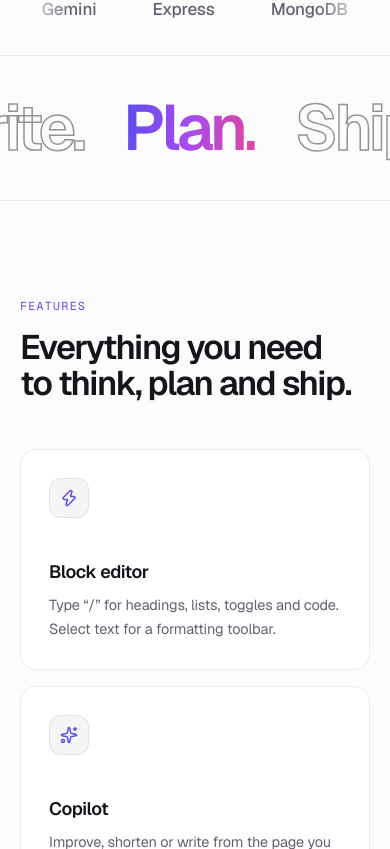
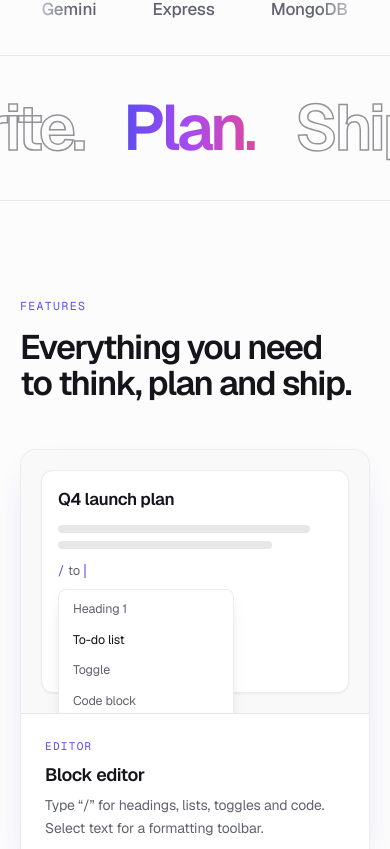
Before and after one commit to karthik1122-code/cognispace, a React (Vite) app: page / in a window 390 px wide. Shown: the part 1151-2000 px from the top of the page. Built offline with nearby package versions, Linux system fonts and the light colour scheme; no server answers.

Commit message:
Landing: light theme by default, richer feature bento, connected steps, framed CTA

```diff
--- a/index.html
+++ b/index.html
@@ -1,5 +1,5 @@
 <!doctype html>
-<html lang="en" data-theme="dark">
+<html lang="en" data-theme="light">
   <head>
     <meta charset="UTF-8" />
     <link rel="icon" type="image/svg+xml" href="/favicon.svg" />
@@ -8,8 +8,8 @@
     <meta name="description" content="CogniSpace is a fast, Notion-style workspace with an AI copilot, version history and a sprint board. Free to try." />
     <meta property="og:title" content="CogniSpace — The AI workspace for notes and sprints" />
     <meta property="og:description" content="Write, plan and ship in one calm workspace with an AI copilot that edits alongside you." />
-    <meta name="theme-color" content="#08090a" />
-    <script>try{var t=localStorage.getItem("cs-theme");if(t==="light"||t==="dark")document.documentElement.setAttribute("data-theme",t);else if(window.matchMedia("(prefers-color-scheme: light)").matches)document.documentElement.setAttribute("data-theme","light")}catch(e){}</script>
+    <meta name="theme-color" content="#fcfcfd" />
+    <script>try{var t=localStorage.getItem("cs-theme");if(t==="light"||t==="dark")document.documentElement.setAttribute("data-theme",t);}catch(e){}</script>
     <!-- Fonts -->
     <link rel="preconnect" href="https://fonts.googleapis.com">
     <link rel="preconnect" href="https://fonts.gstatic.com" crossorigin>
--- /dev/null
+++ b/src/components/landing/FeatureBento.tsx
@@ -0,0 +1,124 @@
+import { useEffect, useRef, useState, type ReactNode } from 'react';
+import { motion, useInView, useReducedMotion } from 'framer-motion';
+import { Download, Search, ShieldCheck, Undo2 } from 'lucide-react';
+import { SpotlightCard, staggerChild, staggerParent } from '../ui/motion';
+import { cn } from '../../lib/cn';
+
+/** Types a string out once the element is on screen. Shows the full text under reduced motion. */
+function Typed({ text, speed = 22, className }: { text: string; speed?: number; className?: string }) {
+  const ref = useRef<HTMLSpanElement>(null);
+  const seen = useInView(ref, { once: true, margin: '-60px' });
+  const reduce = useReducedMotion();
+  const [n, setN] = useState(reduce ? text.length : 0);
+  useEffect(() => {
+    if (!seen || reduce) return;
+    const id = setInterval(() => setN((v) => { if (v >= text.length) { clearInterval(id); return v; } return v + 1; }), speed);
+    return () => clearInterval(id);
+  }, [seen, reduce, text, speed]);
+  return <span ref={ref} className={className} aria-label={text}>{text.slice(0, n)}<span className="ml-px inline-block h-[1em] w-[2px] translate-y-[2px] animate-pulse bg-accent" aria-hidden /></span>;
+}
+
+function Card({ className, children, label, title, body }: { className?: string; children: ReactNode; label: string; title: string; body: string }) {
+  return (
+    <motion.div variants={staggerChild} className={className}>
+      <SpotlightCard className="card-soft group flex h-full flex-col overflow-hidden rounded-2xl border border-line bg-surface transition-all hover:-translate-y-0.5 hover:border-accent/40">
+        <div className="relative min-h-[170px] flex-1 overflow-hidden border-b border-line bg-fg/[0.025] p-5" aria-hidden>{children}</div>
+        <div className="p-6">
+          <p className="mb-1.5 font-mono text-[11px] uppercase tracking-[0.12em] text-accent">{label}</p>
+          <h3 className="text-[18px] font-semibold tracking-tight">{title}</h3>
+          <p className="mt-1.5 text-[14px] leading-relaxed text-muted">{body}</p>
+        </div>
+      </SpotlightCard>
+    </motion.div>
+  );
+}
+
+function Line({ w, strong }: { w: string; strong?: boolean }) {
+  return <span className={cn('block h-2 rounded-full', strong ? 'bg-fg/25' : 'bg-fg/10')} style={{ width: w }} />;
+}
+
+function EditorMock() {
+  const items = ['Heading 1', 'To-do list', 'Toggle', 'Code block'];
+  return (
+    <div className="mx-auto max-w-[420px] rounded-xl border border-line bg-surface p-4 shadow-sm">
+      <p className="mb-3 text-[17px] font-semibold tracking-tight">Q4 launch plan</p>
+      <div className="space-y-2"><Line w="92%" /><Line w="78%" /></div>
+      <div className="relative mt-3 flex items-center gap-1 text-[13px] text-muted"><span className="text-accent">/</span>to<span className="inline-block h-3.5 w-[2px] animate-pulse bg-accent" />
+        <ul className="absolute left-0 top-7 z-10 w-44 overflow-hidden rounded-lg border border-line bg-elevated p-1 text-[12.5px] shadow-lg">
+          {items.map((t, i) => <li key={t} className={cn('rounded-md px-2.5 py-1.5', i === 1 ? 'bg-accent/12 text-fg' : 'text-muted')}>{t}</li>)}
+        </ul>
+      </div>
+      <div className="h-24" />
+    </div>
+  );
+}
+
+function CopilotMock() {
+  return (
+    <div className="mx-auto max-w-[260px] rounded-xl border border-line bg-surface p-3.5 shadow-sm">
+      <div className="mb-2 inline-flex items-center gap-1.5 rounded-full bg-accent/12 px-2 py-0.5 text-[11px] font-medium text-accent"><span className="live-dot" /> Copilot</div>
+      <p className="min-h-[88px] text-[13px] leading-relaxed text-fg/80"><Typed text="Launch moves to Oct 14. Owners confirmed for docs, billing and the sprint review." /></p>
+      <div className="mt-2 flex gap-1.5 text-[11.5px]"><span className="rounded-md bg-accent px-2 py-1 font-medium text-accent-fg">Insert</span><span className="rounded-md border border-line px-2 py-1 text-muted">Stop</span></div>
+    </div>
+  );
+}
+
+function BoardMock() {
+  const cols: [string, string[]][] = [['Backlog', ['w-4/5', 'w-3/5']], ['Doing', ['w-full', 'w-2/3']], ['Done', ['w-3/4']]];
+  return (
+    <div className="mx-auto grid max-w-[300px] grid-cols-3 gap-2">
+      {cols.map(([c, cards], ci) => (
+        <div key={c} className="rounded-lg bg-fg/[0.04] p-1.5">
+          <p className="mb-1.5 px-1 text-[10px] font-medium uppercase tracking-wide text-faint">{c}</p>
+          <div className="space-y-1.5">
+            {cards.map((w, i) => <div key={i} className={cn('rounded-md border border-line bg-surface p-1.5 shadow-sm', ci === 1 && i === 0 && '-rotate-2 border-accent/50 shadow-md')}><Line w={w.replace('w-', '').includes('/') ? '80%' : '100%'} strong /><span className="mt-1.5 block"><Line w="45%" /></span></div>)}
+          </div>
+        </div>
+      ))}
+    </div>
+  );
+}
+
+function HistoryMock() {
+  const rows: [string, string, boolean][] = [['Now', 'Current draft', true], ['10:42', 'Autosaved', false], ['Yesterday', 'Before AI insert', false]];
+  return (
+    <ol className="relative mx-auto max-w-[260px] space-y-2.5 pl-5 before:absolute before:bottom-2 before:left-[7px] before:top-2 before:w-px before:bg-line">
+      {rows.map(([t, d, on]) => (
+        <li key={t} className={cn('relative flex items-center justify-between rounded-lg border bg-surface px-3 py-2 text-[12.5px]', on ? 'border-accent/50' : 'border-line')}>
+          <span className={cn('absolute -left-[18px] top-1/2 h-2.5 w-2.5 -translate-y-1/2 rounded-full border-2 border-surface', on ? 'bg-accent' : 'bg-fg/25')} />
+          <span><b className="font-medium">{t}</b> <span className="text-muted">· {d}</span></span>
+          {!on && <span className="text-[11px] font-medium text-accent">Restore</span>}
+        </li>
+      ))}
+    </ol>
+  );
+}
+
+function PaletteMock() {
+  const rows = ['Q4 launch plan', 'Sprint 12 retro', 'New page', 'Toggle theme'];
+  return (
+    <div className="mx-auto max-w-[270px] overflow-hidden rounded-xl border border-line bg-surface shadow-sm">
+      <div className="flex items-center gap-2 border-b border-line px-3 py-2.5 text-[12.5px] text-muted"><Search size={13} /> Search pages and commands <kbd className="kbd ml-auto">⌘K</kbd></div>
+      <ul className="p-1 text-[12.5px]">{rows.map((r, i) => <li key={r} className={cn('rounded-md px-2.5 py-1.5', i === 0 ? 'bg-accent/12 text-fg' : 'text-muted')}>{r}</li>)}</ul>
+    </div>
+  );
+}
+
+function Mini({ icon: Icon, children }: { icon: typeof Undo2; children: ReactNode }) {
+  return <div className="flex h-full min-h-[96px] items-center justify-center"><span className="grid h-14 w-14 place-items-center rounded-2xl border border-line bg-surface text-accent shadow-sm transition-transform duration-300 group-hover:scale-110 group-hover:-rotate-3"><Icon size={24} /></span>{children}</div>;
+}
+
+export function FeatureBento() {
+  return (
+    <motion.div variants={staggerParent} initial="hidden" whileInView="show" viewport={{ once: true, margin: '-80px' }} className="mt-12 grid gap-4 md:grid-cols-6">
+      <Card className="md:col-span-4" label="Editor" title="Block editor" body="Type “/” for headings, lists, toggles and code. Select text for a formatting toolbar."><EditorMock /></Card>
+      <Card className="md:col-span-2" label="Copilot" title="AI that edits the page" body="Improve, shorten or write from the page you are on. You review before it lands."><CopilotMock /></Card>
+      <Card className="md:col-span-2" label="Sprints" title="Sprint board" body="Drag tasks between Backlog, In Progress, In Review and Done."><BoardMock /></Card>
+      <Card className="md:col-span-2" label="History" title="Version history" body="Snapshots as you write. Restore any version in one click."><HistoryMock /></Card>
+      <Card className="md:col-span-2" label="Speed" title="Command palette" body="Search every page by title or content and run commands."><PaletteMock /></Card>
+      <Card className="md:col-span-2" label="Safety" title="Undo everything" body="Take back deletes and AI inserts within seconds."><Mini icon={Undo2}>{null}</Mini></Card>
+      <Card className="md:col-span-2" label="Privacy" title="Private by default" body="Per-account data, hashed passwords, rate limits and security headers."><Mini icon={ShieldCheck}>{null}</Mini></Card>
+      <Card className="md:col-span-2" label="Ownership" title="Export or delete anytime" body="Download all pages and tasks as JSON, or delete your account and data."><Mini icon={Download}>{null}</Mini></Card>
+    </motion.div>
+  );
+}
--- a/src/hooks/useTheme.ts
+++ b/src/hooks/useTheme.ts
@@ -4,7 +4,7 @@ export type Theme = 'dark' | 'light';
 
 function read(): Theme {
   const attr = document.documentElement.getAttribute('data-theme');
-  return attr === 'light' ? 'light' : 'dark';
+  return attr === 'dark' ? 'dark' : 'light';
 }
 
 export function useTheme() {
--- a/src/index.css
+++ b/src/index.css
@@ -143,3 +143,10 @@
 
 .text-outline { color: transparent; -webkit-text-stroke: 1.5px rgb(var(--fg) / .32); }
 :root[data-theme='light'] .text-outline { -webkit-text-stroke-color: rgb(var(--fg) / .45); }
+
+/* ---- Light theme polish ---- */
+.card-soft { transition: box-shadow .3s, transform .3s, border-color .3s; }
+:root[data-theme='light'] .card-soft { box-shadow: 0 1px 0 rgb(255 255 255), 0 14px 34px -18px rgb(60 50 140 / .28); }
+:root[data-theme='light'] .card-soft:hover { box-shadow: 0 1px 0 rgb(255 255 255), 0 22px 44px -18px rgb(60 50 140 / .38); }
+:root[data-theme='light'] .aurora { opacity: .55; }
+:root[data-theme='light'] body { background-image: radial-gradient(rgb(var(--fg) / .05) 1px, transparent 1px); background-size: 22px 22px; }
--- a/src/pages/LandingPage.tsx
+++ b/src/pages/LandingPage.tsx
@@ -1,10 +1,11 @@
 import { useEffect, useState } from 'react';
 import { AnimatePresence, motion, useScroll, useSpring, useTransform } from 'framer-motion';
 import { RotatingWords, ScrollProgress, SplitWords, SpotlightCard, staggerChild, staggerParent } from '../components/ui/motion';
-import { ArrowRight, ArrowUpRight, Check, ChevronDown, GitBranch, History, KanbanSquare, Moon, Search, ShieldCheck, Sparkles, Sun, Undo2, X, Zap } from 'lucide-react';
+import { ArrowRight, ArrowUpRight, Check, ChevronDown, GitBranch, Moon, Sun, X } from 'lucide-react';
 import { Logo } from '../components/landing/Logo';
 import { LiveDemo } from '../components/landing/LiveDemo';
 import { FeatureScroll } from '../components/landing/FeatureScroll';
+import { FeatureBento } from '../components/landing/FeatureBento';
 import { BoardIllustration, CopilotIllustration, HistoryIllustration, SlashIllustration } from '../components/landing/Illustrations';
 import { useTheme } from '../hooks/useTheme';
 import { cn } from '../lib/cn';
@@ -65,15 +66,6 @@ const FAQ = [
   { q: 'Is it real-time multiplayer?', a: 'Not yet. Today it is a fast single-player workspace with safe autosave and conflict handling. Collaboration is on the roadmap.' },
 ];
 
-const BENTO = [
-  { icon: Zap, title: 'Block editor', body: 'Type “/” for headings, lists, toggles and code. Select text for a formatting toolbar.', span: 'md:col-span-2' },
-  { icon: Sparkles, title: 'Copilot', body: 'Improve, shorten or write from the page you are on.', span: '' },
-  { icon: KanbanSquare, title: 'Sprint board', body: 'Drag tasks between Backlog, In Progress, In Review and Done.', span: '' },
-  { icon: History, title: 'Version history', body: 'Snapshots as you write. Restore any version in one click.', span: '' },
-  { icon: Undo2, title: 'Undo everything', body: 'Take back deletes and AI inserts within seconds.', span: '' },
-  { icon: Search, title: 'Command palette', body: 'Search every page and run commands with ⌘K.', span: 'md:col-span-2' },
-  { icon: ShieldCheck, title: 'Private by default', body: 'Per-account data, hashed passwords, rate limits and security headers.', span: '' },
-];
 
 const REPO = 'https://github.com/karthik1122-code/cognispace';
 
@@ -187,17 +179,7 @@ export function LandingPage({ onGetStarted, onLogin }: Props) {
           <div className="mx-auto max-w-[1200px] px-5 py-24">
             <p className="mb-4 font-mono text-[11.5px] uppercase tracking-[0.12em] text-accent">Features</p>
             <h2 className="max-w-[640px] text-balance text-[34px] font-semibold leading-[1.05] tracking-[-0.045em] sm:text-[48px]">Everything you need to think, plan and ship.</h2>
-            <motion.div variants={staggerParent} initial="hidden" whileInView="show" viewport={{ once: true, margin: '-80px' }} className="mt-12 grid gap-4 md:grid-cols-3">
-              {BENTO.map(({ icon: Icon, title, body, span }) => (
-                <motion.div key={title} variants={staggerChild} className={span}>
-                <SpotlightCard className="h-full rounded-2xl border border-line bg-surface p-7 transition-all hover:-translate-y-0.5 hover:border-accent/40">
-                  <span className="mb-10 grid h-10 w-10 place-items-center rounded-xl border border-line bg-fg/[0.04] text-accent"><Icon size={18} /></span>
-                  <h3 className="text-[18px] font-semibold tracking-tight">{title}</h3>
-                  <p className="mt-2 max-w-[420px] text-[14.5px] leading-relaxed text-muted">{body}</p>
-                </SpotlightCard>
-                </motion.div>
-              ))}
-            </motion.div>
+            <FeatureBento />
           </div>
         </section>
 
@@ -209,15 +191,18 @@ export function LandingPage({ onGetStarted, onLogin }: Props) {
           <div className="mx-auto max-w-[1200px] px-5 py-24">
             <p className="mb-4 font-mono text-[11.5px] uppercase tracking-[0.12em] text-accent">How it works</p>
             <h2 className="max-w-[560px] text-balance text-[34px] font-semibold leading-[1.05] tracking-[-0.045em] sm:text-[48px]">From blank page to done in three steps.</h2>
-            <ol className="mt-12 grid gap-4 md:grid-cols-3">
-              {STEPS.map((s) => (
-                <li key={s.n} className="rounded-2xl border border-line bg-surface p-7">
-                  <span className="text-gradient-accent font-mono text-[34px] font-semibold tracking-tight">{s.n}</span>
-                  <h3 className="mt-6 text-[18px] font-semibold tracking-tight">{s.title}</h3>
-                  <p className="mt-2 text-[14.5px] leading-relaxed text-muted">{s.body}</p>
-                </li>
-              ))}
-            </ol>
+            <div className="relative mt-14">
+              <div aria-hidden className="absolute left-[16%] right-[16%] top-[26px] hidden h-px bg-gradient-to-r from-transparent via-accent/50 to-transparent md:block" />
+              <ol className="relative grid gap-5 md:grid-cols-3">
+                {STEPS.map((s, i) => (
+                  <motion.li key={s.n} initial={{ opacity: 0, y: 24 }} whileInView={{ opacity: 1, y: 0 }} viewport={{ once: true, margin: '-60px' }} transition={{ duration: 0.6, delay: i * 0.12, ease: [0.2, 0.7, 0.2, 1] }} className="card-soft group rounded-2xl border border-line bg-surface p-7 transition-all hover:-translate-y-1 hover:border-accent/40">
+                    <span className="relative z-10 mb-8 grid h-[52px] w-[52px] place-items-center rounded-2xl bg-accent font-mono text-[16px] font-semibold text-accent-fg shadow-[0_10px_24px_-8px_rgb(var(--accent)/.7)] transition-transform duration-300 group-hover:scale-105">{s.n}</span>
+                    <h3 className="text-[20px] font-semibold tracking-tight">{s.title}</h3>
+                    <p className="mt-2 text-[14.5px] leading-relaxed text-muted">{s.body}</p>
+                  </motion.li>
+                ))}
+              </ol>
+            </div>
           </div>
         </section>
 
@@ -226,10 +211,10 @@ export function LandingPage({ onGetStarted, onLogin }: Props) {
           <div className="mx-auto max-w-[1200px] px-5 py-24">
             <p className="mb-4 font-mono text-[11.5px] uppercase tracking-[0.12em] text-accent">Recently shipped</p>
             <h2 className="mb-10 max-w-[560px] text-balance text-[34px] font-semibold leading-[1.05] tracking-[-0.045em] sm:text-[48px]">Small details that make it feel solid.</h2>
-            <div className="grid gap-px overflow-hidden rounded-2xl border border-line bg-line md:grid-cols-3">
+            <div className="grid gap-4 md:grid-cols-3">
               {SHIPPED.map((s) => (
-                <article key={s.title} className="bg-app p-7 transition-colors hover:bg-surface">
-                  <span className="mb-10 inline-block font-mono text-[11px] uppercase tracking-[0.12em] text-faint">{s.tag}</span>
+                <article key={s.title} className="card-soft rounded-2xl border border-line bg-surface p-7 transition-all hover:-translate-y-0.5 hover:border-accent/40">
+                  <span className="mb-10 inline-block rounded-full bg-accent/12 px-2.5 py-1 font-mono text-[11px] uppercase tracking-[0.12em] text-accent">{s.tag}</span>
                   <h3 className="text-[17px] font-semibold tracking-tight">{s.title}</h3>
                   <p className="mt-2 text-[14px] leading-relaxed text-muted">{s.body}</p>
                 </article>
@@ -245,7 +230,7 @@ export function LandingPage({ onGetStarted, onLogin }: Props) {
               <p className="mb-4 font-mono text-[11.5px] uppercase tracking-[0.12em] text-accent">Keyboard first</p>
               <h2 className="max-w-[460px] text-balance text-[34px] font-semibold leading-[1.05] tracking-[-0.045em] sm:text-[44px]">Learn four shortcuts. Never reach for the mouse.</h2>
             </div>
-            <ul className="divide-y divide-line rounded-2xl border border-line bg-surface">
+            <ul className="card-soft divide-y divide-line rounded-2xl border border-line bg-surface">
               {SHORTCUTS.map(([keys, d]) => (
                 <li key={d} className="flex items-center justify-between px-5 py-4">
                   <span className="text-[15px] text-muted">{d}</span>
@@ -263,7 +248,7 @@ export function LandingPage({ onGetStarted, onLogin }: Props) {
               <p className="mb-4 font-mono text-[11.5px] uppercase tracking-[0.12em] text-accent">FAQ</p>
               <h2 className="max-w-[360px] text-balance text-[34px] font-semibold leading-[1.05] tracking-[-0.045em] sm:text-[44px]">Straight answers.</h2>
             </div>
-            <div className="divide-y divide-line rounded-2xl border border-line bg-surface">
+            <div className="card-soft divide-y divide-line rounded-2xl border border-line bg-surface">
               {FAQ.map((f, i) => (
                 <div key={f.q}>
                   <button onClick={() => setOpen(open === i ? null : i)} aria-expanded={open === i} className="flex w-full items-center justify-between gap-4 px-6 py-5 text-left text-[16px] font-medium">
@@ -278,13 +263,17 @@ export function LandingPage({ onGetStarted, onLogin }: Props) {
         </section>
 
         {/* Final CTA */}
-        <section className="relative overflow-hidden">
-          <div className="aurora pointer-events-none absolute inset-x-0 bottom-0 h-[420px] opacity-70" />
-          <div className="relative mx-auto max-w-[1200px] px-5 py-32 text-center">
-            <h2 className="mx-auto max-w-[760px] text-balance text-[40px] font-semibold leading-[1.02] tracking-[-0.05em] sm:text-[64px]"><span className="text-gradient">Start with a</span> <span className="text-gradient-accent">blank page.</span></h2>
-            <p className="mx-auto mt-5 max-w-[480px] text-[16px] text-muted">Create your workspace in under a minute. Free while in beta.</p>
-            <div className="mt-8 flex justify-center gap-3">
-              <button onClick={onGetStarted} className="btn-primary !h-12 !rounded-full !px-7 !text-[15px]">Create your workspace <ArrowRight size={16} /></button>
+        <section className="px-5 pb-24 pt-8">
+          <div className="relative mx-auto max-w-[1200px] overflow-hidden rounded-[32px] border border-line bg-surface px-6 py-24 text-center card-soft">
+            <div className="aurora pointer-events-none absolute inset-0 opacity-70" />
+            <div className="pointer-events-none absolute inset-0 bg-[linear-gradient(rgb(var(--fg)/0.04)_1px,transparent_1px),linear-gradient(90deg,rgb(var(--fg)/0.04)_1px,transparent_1px)] bg-[size:48px_48px] [mask-image:radial-gradient(60%_80%_at_50%_50%,#000,transparent)]" />
+            <div className="relative">
+              <h2 className="mx-auto max-w-[760px] text-balance text-[40px] font-semibold leading-[1.02] tracking-[-0.05em] sm:text-[64px]"><span className="text-gradient">Start with a</span> <span className="text-gradient-accent">blank page.</span></h2>
+              <p className="mx-auto mt-5 max-w-[480px] text-[16px] text-muted">Create your workspace in under a minute. Free while in beta.</p>
+              <div className="mt-8 flex flex-wrap justify-center gap-3">
+                <button onClick={onGetStarted} className="btn-primary btn-shine !h-12 !rounded-full !px-7 !text-[15px]">Create your workspace <ArrowRight size={16} /></button>
+                <a href={REPO} target="_blank" rel="noreferrer" className="btn-outline !h-12 !rounded-full !px-6 !text-[15px]"><GitBranch size={15} /> View source</a>
+              </div>
             </div>
           </div>
         </section>
```
